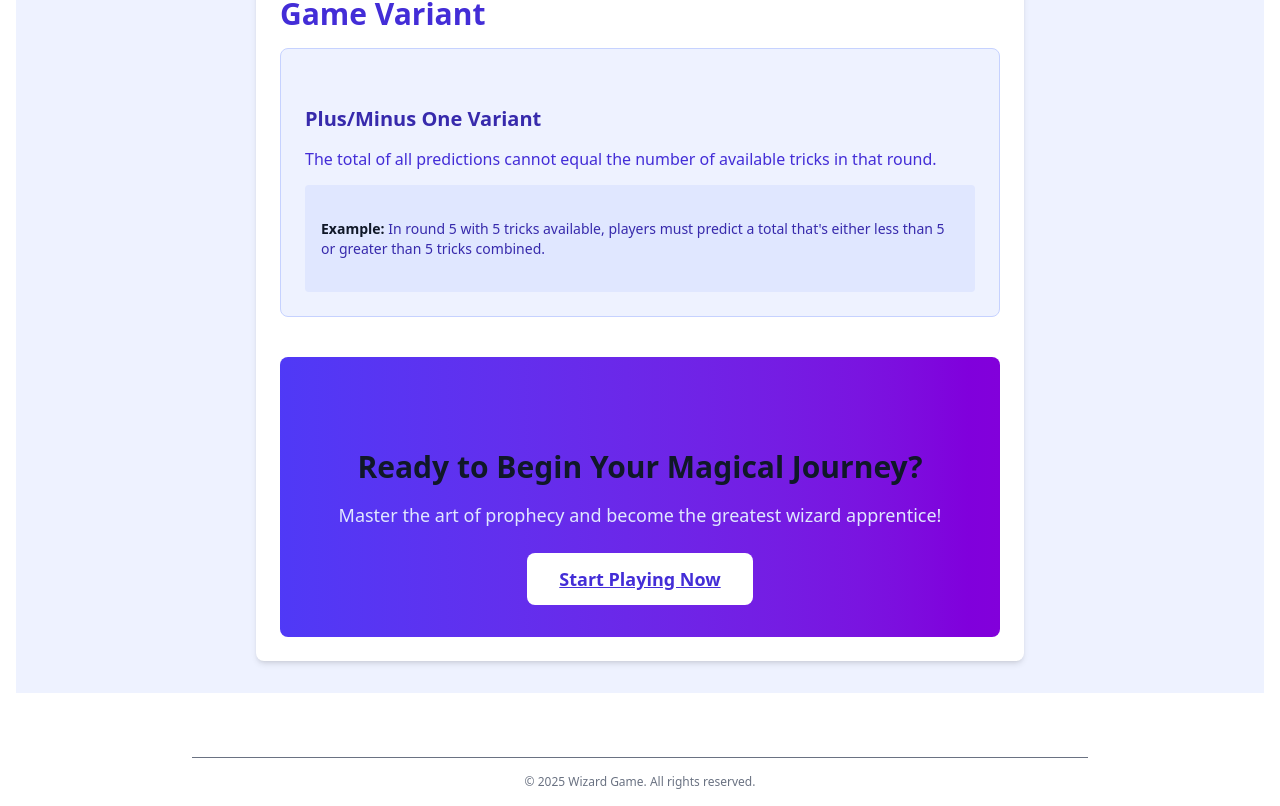
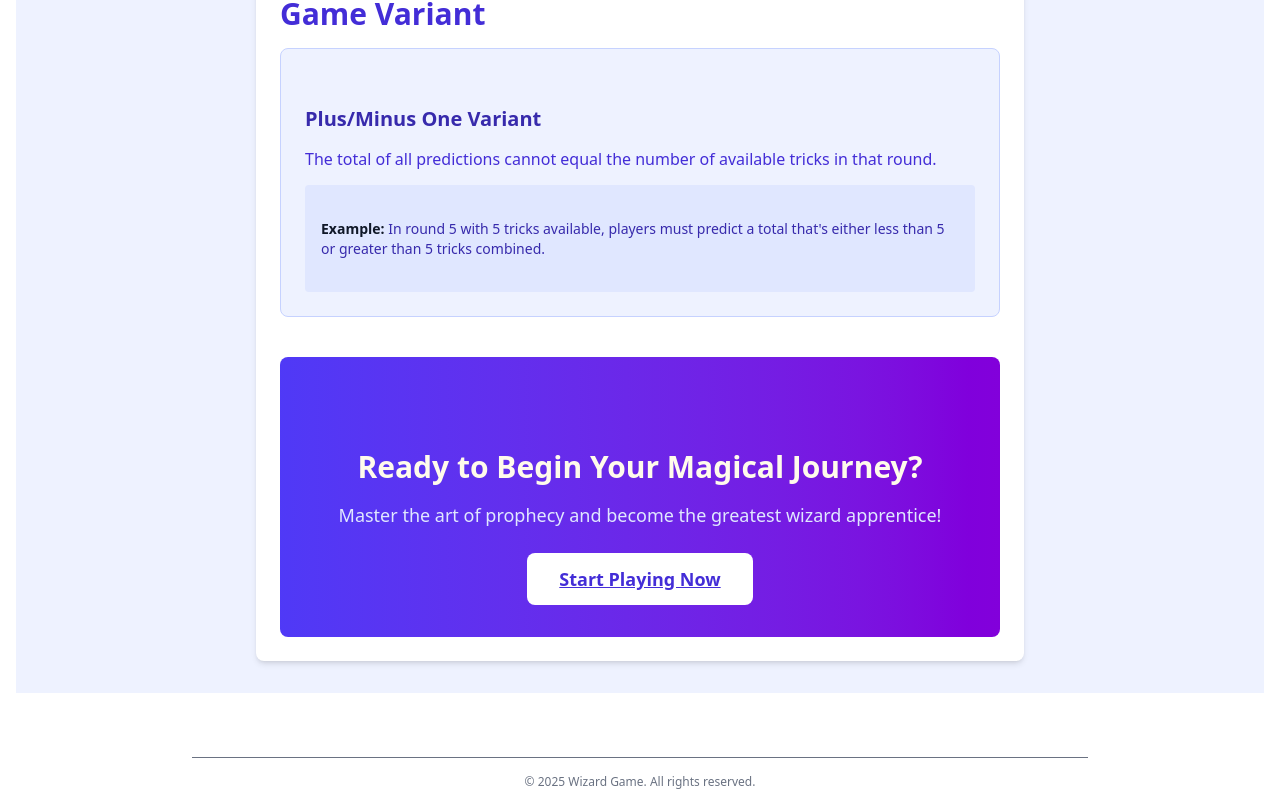
Before and after one commit to tf664/worldwidewizard, a SvelteKit app: page /howtoplay in a window 1280 px wide. Shown: the part 4868-5674 px from the top of the page. Built offline with nearby package versions, Linux system fonts and the light colour scheme.

Commit message:
magical journey colour different

```diff
--- a/src/routes/howtoplay/+page.svelte
+++ b/src/routes/howtoplay/+page.svelte
@@ -298,7 +298,7 @@
 
 	<!-- Call to Action -->
 	<div class="rounded-lg bg-gradient-to-r from-indigo-600 to-purple-700 p-8 text-center text-white">
-		<h2 class="mb-4 text-3xl font-bold">Ready to Begin Your Magical Journey?</h2>
+		<h2 class="mb-4 text-3xl font-bold text-amber-50">Ready to Begin Your Magical Journey?</h2>
 		<p class="mb-6 text-lg text-indigo-100">
 			Master the art of prophecy and become the greatest wizard apprentice!
 		</p>
```
